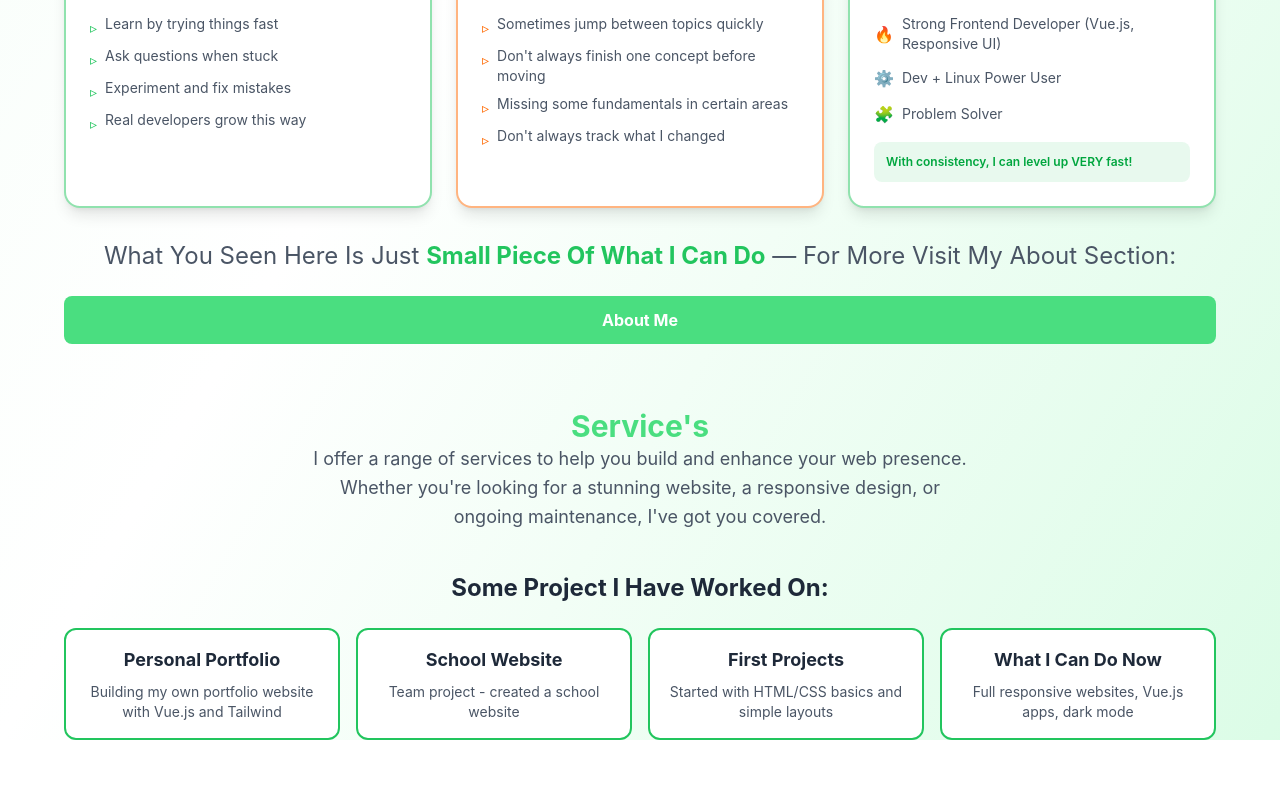
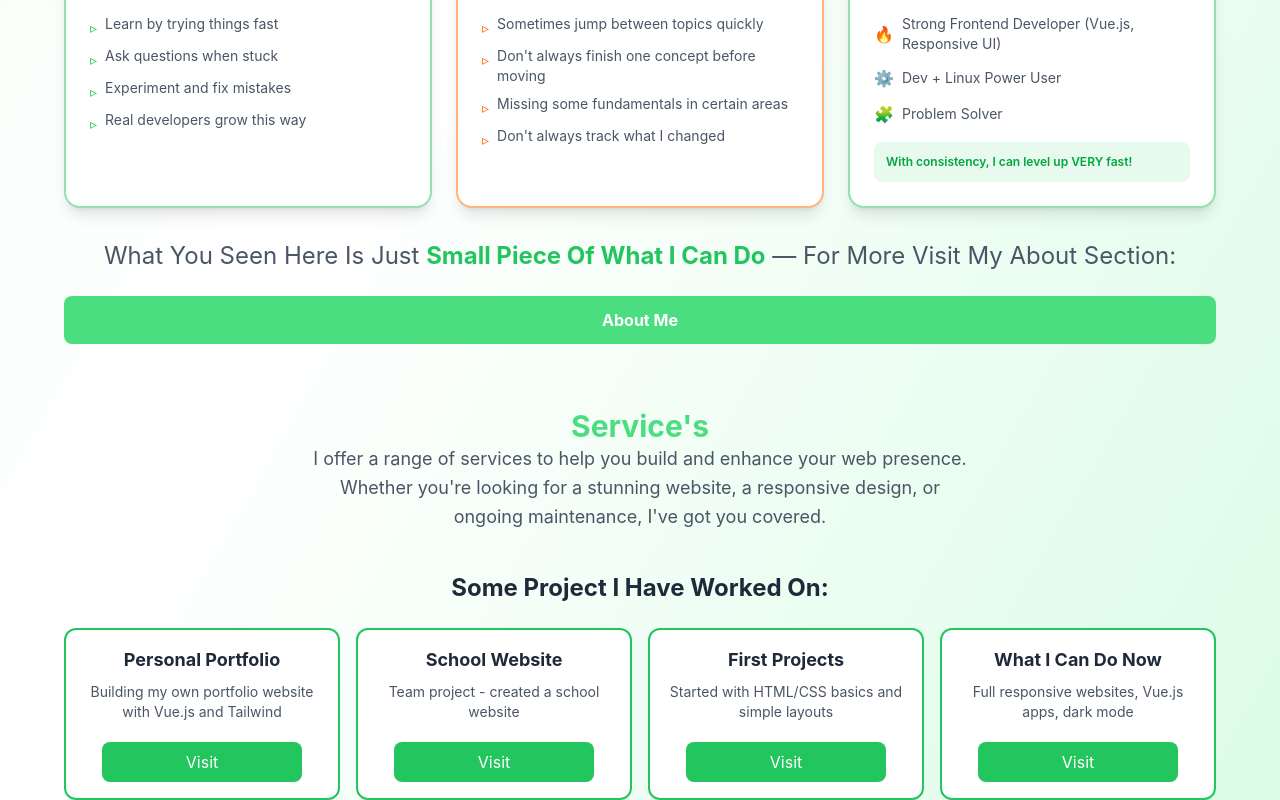
Before and after one commit to obamamulondovictor-coder/victor.com, a Vue app: page / in a window 1280 px wide. Shown: the part 1432-2232 px from the top of the page. Before the commit the page ends 2172 px from the top, so only its background shows below. Built offline with nearby package versions, Linux system fonts and the light colour scheme.

Commit message:
added some alert message done the linking to the projects i have done

```diff
--- a/src/App.vue
+++ b/src/App.vue
@@ -27,4 +27,34 @@ provide('toggleTheme', toggleTheme);
   </div>
 </template>
 
-<style scoped></style>
+<style>
+::-webkit-scrollbar {
+  width: 10px;
+}
+
+::-webkit-scrollbar-track {
+  background: #f1f1f1;
+}
+
+::-webkit-scrollbar-thumb {
+  background: #22c55e;
+  border-radius: 5px;
+}
+
+::-webkit-scrollbar-thumb:hover {
+  background: #16a34a;
+}
+
+.dark ::-webkit-scrollbar-track {
+  background: #1f2937;
+}
+
+.dark ::-webkit-scrollbar-thumb {
+  background: #22c55e;
+  border-radius: 5px;
+}
+
+.dark ::-webkit-scrollbar-thumb:hover {
+  background: #4ade80;
+}
+</style>
--- a/src/pages/home.vue
+++ b/src/pages/home.vue
@@ -1,8 +1,25 @@
 <script setup>
-import { inject } from 'vue';
+import { inject, ref, onMounted } from 'vue';
 import { RouterLink } from 'vue-router';
 
 const isDark = inject('isDark');
+
+const modal = ref(null);
+
+const openModal = () => {
+  if (modal.value) modal.value.classList.remove('hidden');
+};
+
+const closeModal = () => {
+  if (modal.value) modal.value.classList.add('hidden');
+};
+
+const schoolWeb = ()=>{
+  window.open('https://college-appec-web.vercel.app/','_blank')
+}
+const notify = () => {
+  alert('This Is The Current Project Your Running On, You Can Explore It To See What I Can Do Now!');
+}
 </script>
 <template>
   <div class="min-h-screen flex items-center justify-center px-4 py-8 md:py-12 pt-20 sm:pt-30">
@@ -319,25 +336,81 @@ const isDark = inject('isDark');
 
     <strong class="text-2xl font-sans dark:text-white text-gray-800 block mb-4">Some Project I Have Worked On:</strong>
     <div class="grid grid-cols-1 sm:grid-cols-2 lg:grid-cols-4 gap-4 mt-6 max-w-6xl mx-auto">
-      <div class="personal border-2 border-green-500 dark:border-green-400 rounded-xl hover:shadow-xl hover:shadow-green-500/30 hover:scale-105 transition-all duration-300 p-4 bg-white dark:bg-gray-800">
+      <div
+        class="personal border-2 border-green-500 dark:border-green-400 rounded-xl hover:shadow-xl hover:shadow-green-500/30 hover:scale-105 transition-all duration-300 p-4 bg-white dark:bg-gray-800">
         <h3 class="text-lg font-bold dark:text-white text-gray-800 mb-2">Personal Portfolio</h3>
-        <p class="text-sm dark:text-gray-300 text-gray-600">Building my own portfolio website with Vue.js and Tailwind</p>
+        <p class="text-sm dark:text-gray-300 text-gray-600 mb-5">Building my own portfolio website with Vue.js and
+          Tailwind</p>
+        <button
+          class="bg-green-500 hover:bg-green-600 text-white py-2 px-4 rounded-lg transition-colors duration-300 w-50" @click='notify'>
+          Visit
+        </button>
       </div>
-      <div class="appec border-2 border-green-500 dark:border-green-400 rounded-xl hover:shadow-xl hover:shadow-green-500/30 hover:scale-105 transition-all duration-300 p-4 bg-white dark:bg-gray-800">
+      <div
+        class="appec border-2 border-green-500 dark:border-green-400 rounded-xl hover:shadow-xl hover:shadow-green-500/30 hover:scale-105 transition-all duration-300 p-4 bg-white dark:bg-gray-800">
         <h3 class="text-lg font-bold dark:text-white text-gray-800 mb-2">School Website</h3>
-        <p class="text-sm dark:text-gray-300 text-gray-600">Team project - created a school website</p>
+        <p class="text-sm dark:text-gray-300 text-gray-600 mb-5">Team project - created a school website</p>
+        <button
+          class="bg-green-500 hover:bg-green-600 text-white py-2 px-4 rounded-lg transition-colors duration-300 w-50" @click="schoolWeb">
+          Visit
+        </button>
       </div>
-      <div class="starting_workdone border-2 border-green-500 dark:border-green-400 rounded-xl hover:shadow-xl hover:shadow-green-500/30 hover:scale-105 transition-all duration-300 p-4 bg-white dark:bg-gray-800">
+      <div
+        class="starting_workdone border-2 border-green-500 dark:border-green-400 rounded-xl hover:shadow-xl hover:shadow-green-500/30 hover:scale-105 transition-all duration-300 p-4 bg-white dark:bg-gray-800">
         <h3 class="text-lg font-bold dark:text-white text-gray-800 mb-2">First Projects</h3>
-        <p class="text-sm dark:text-gray-300 text-gray-600">Started with HTML/CSS basics and simple layouts</p>
+        <p class="text-sm dark:text-gray-300 text-gray-600 mb-5">Started with HTML/CSS basics and simple layouts</p>
+        <button
+          class="bg-green-500 hover:bg-green-600 text-white py-2 px-4 rounded-lg transition-colors duration-300 w-50"
+          onclick="window.open('https://obamamulondo.github.io/Obama-portfolio2.com/','_blank')">
+          Visit
+        </button>
       </div>
-      <div class="where_ border-2 border-green-500 dark:border-green-400 rounded-xl hover:shadow-xl hover:shadow-green-500/30 hover:scale-105 transition-all duration-300 p-4 bg-white dark:bg-gray-800">
+      <div
+        class="where_ border-2 border-green-500 dark:border-green-400 rounded-xl hover:shadow-xl hover:shadow-green-500/30 hover:scale-105 transition-all duration-300 p-4 bg-white dark:bg-gray-800 ">
         <h3 class="text-lg font-bold dark:text-white text-gray-800 mb-2">What I Can Do Now</h3>
-        <p class="text-sm dark:text-gray-300 text-gray-600">Full responsive websites, Vue.js apps, dark mode</p>
+        <p class="text-sm dark:text-gray-300 text-gray-600 mb-5">Full responsive websites, Vue.js apps, dark mode</p>
+        <button
+          class="bg-green-500 hover:bg-green-600 text-white py-2 px-4 rounded-lg transition-colors duration-300 w-50"
+          @click="openModal">
+          Visit
+        </button>
       </div>
     </div>
 
   </div>
+
+
+
+
+
+
+
+
+
+
+
+
+
+
+
+  <!-- card that appear when the what i can do now visit button is clicked -->
+   <div>
+      <div id="myModal" ref="modal" class="modal fixed inset-0 bg-transparent backdrop-blur-3xl bg-opacity-50 flex items-center justify-center hidden">
+          <div class="modal-content bg-white dark:bg-gray-800 rounded-lg p-6 w-11/12 md:w-1/2 lg:w-1/3 shadow-[18px_20px_7px_-4px_#969595]">
+            <span class="close absolute top-2 right-4 text-gray-500 cursor-pointer" @click="closeModal">&times;</span>
+            <h2 class="text-xl font-bold mb-4 dark:text-white text-gray-800">What I Can Do Now</h2>
+            <p class="text-sm dark:text-gray-300 text-gray-600 mb-5">I can create fully responsive websites using
+              Tailwind CSS, build interactive Vue.js applications, and implement dark mode for a better user experience.
+              My projects now include modern design principles and clean code.</p>
+            <button
+              class="bg-green-500 hover:bg-green-600 text-white py-2 px-4 rounded-lg transition-colors duration-300 w-full"
+              @click="closeModal">
+              Close
+            </button>
+          </div>
+      </div>
+
+    </div>
 </template>
 
 <style scoped>
```
